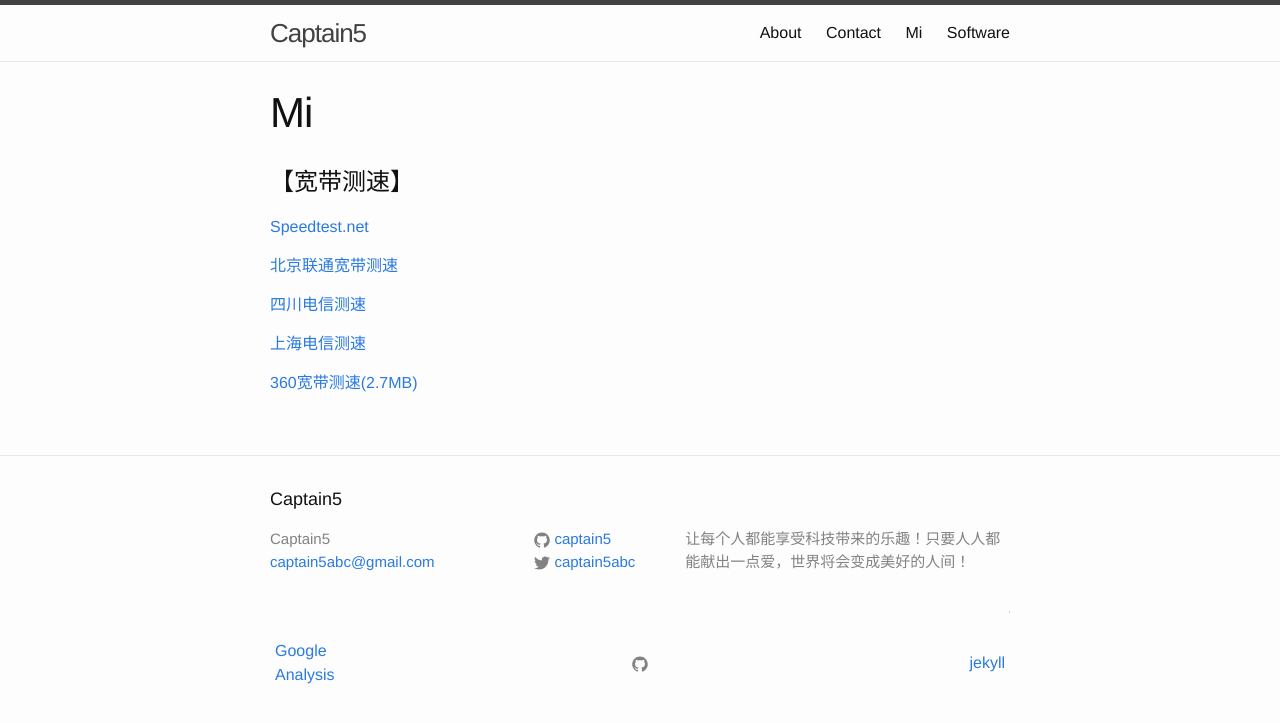
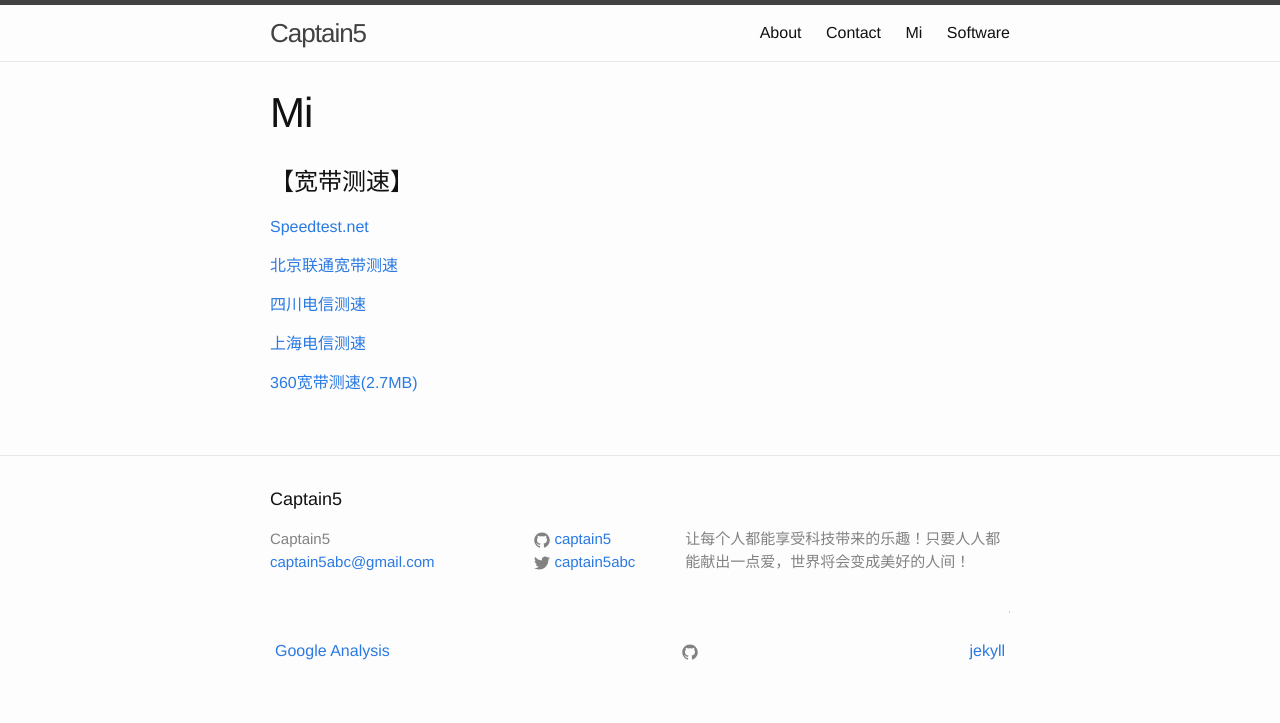
Before and after one commit to captain5/captain5.github.io, a Jekyll site: the page built from mi.md, in a window 1280 px wide. Shown: the top 723 px of the page. Built offline with Jekyll 4.4.1, drawn with Linux system fonts in a browser that asks for light colours.

Commit message:
Update footer.html

```diff
--- a/_includes/footer.html
+++ b/_includes/footer.html
@@ -42,7 +42,7 @@
       </table>-->
    <marquee>让每个人都能享受科技带来的乐趣！只要人人都能献出一点爱，世界将会变成美好的人间！</marquee>
    <table cellpadding=3>
-      <tr><td align=left width=10%><a href="https://analytics.google.com"  target="_black">Google Analysis</a></td>
+      <tr><td align=left width=20%><a href="https://analytics.google.com"  target="_black">Google Analysis</a></td>
         <td width=80% align=center>{% include icon-github.html %}</td>
         <td align=right width=10%><a href="https://jekyllrb.com/"  target="_black">jekyll</a></td>
       </tr></table>
```
